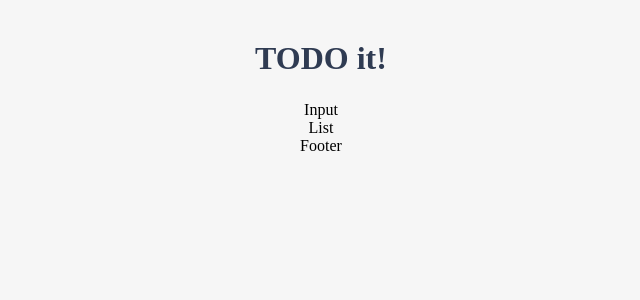
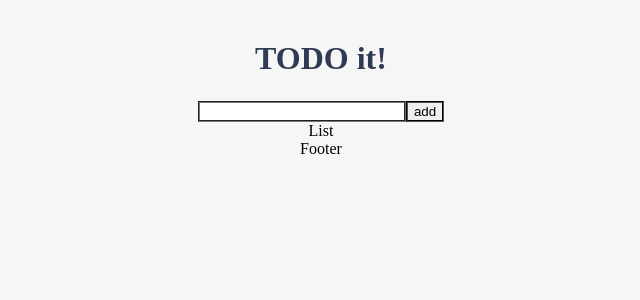
Before and after one commit to LeeEungJae/vue-todo-mvc, a Vue app in the folder vue-todo-mvc/: page / in a window 1280 px wide. Shown: the top 300 px of the page, without its empty margins (319-959 px from the left). Built offline with nearby package versions, Linux system fonts and the light colour scheme.

Commit message:
feat: TodoInput 컴포넌트의 할 일 저장 기능 구현

```diff
--- a/vue-todo-mvc/src/components/TodoInput.vue
+++ b/vue-todo-mvc/src/components/TodoInput.vue
@@ -1,9 +1,26 @@
 <template>
-  <div>Input</div>
+  <div>
+    <input type="text" v-model="newTodoItem" />
+    <button v-on:click="addTodo">add</button>
+  </div>
 </template>
 
 <script>
-export default {};
+export default {
+  data() {
+    return {
+      newTodoItem: "",
+    };
+  },
+  methods: {
+    addTodo: function() {
+      console.log(this.newTodoItem);
+      //저장하는 로직
+      localStorage.setItem(this.newTodoItem, this.newTodoItem);
+      this.newTodoItem = "";
+    },
+  },
+};
 </script>
 
 <style></style>
```
